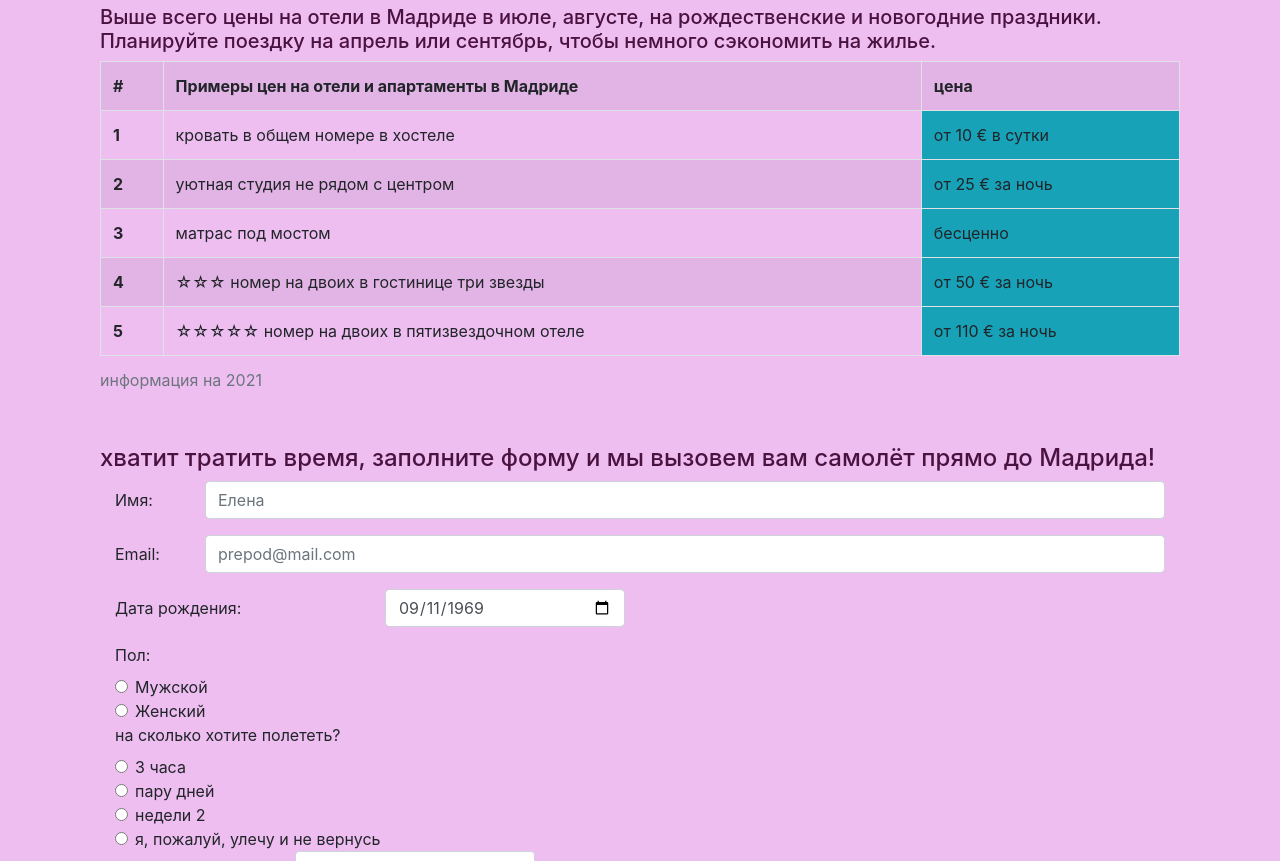
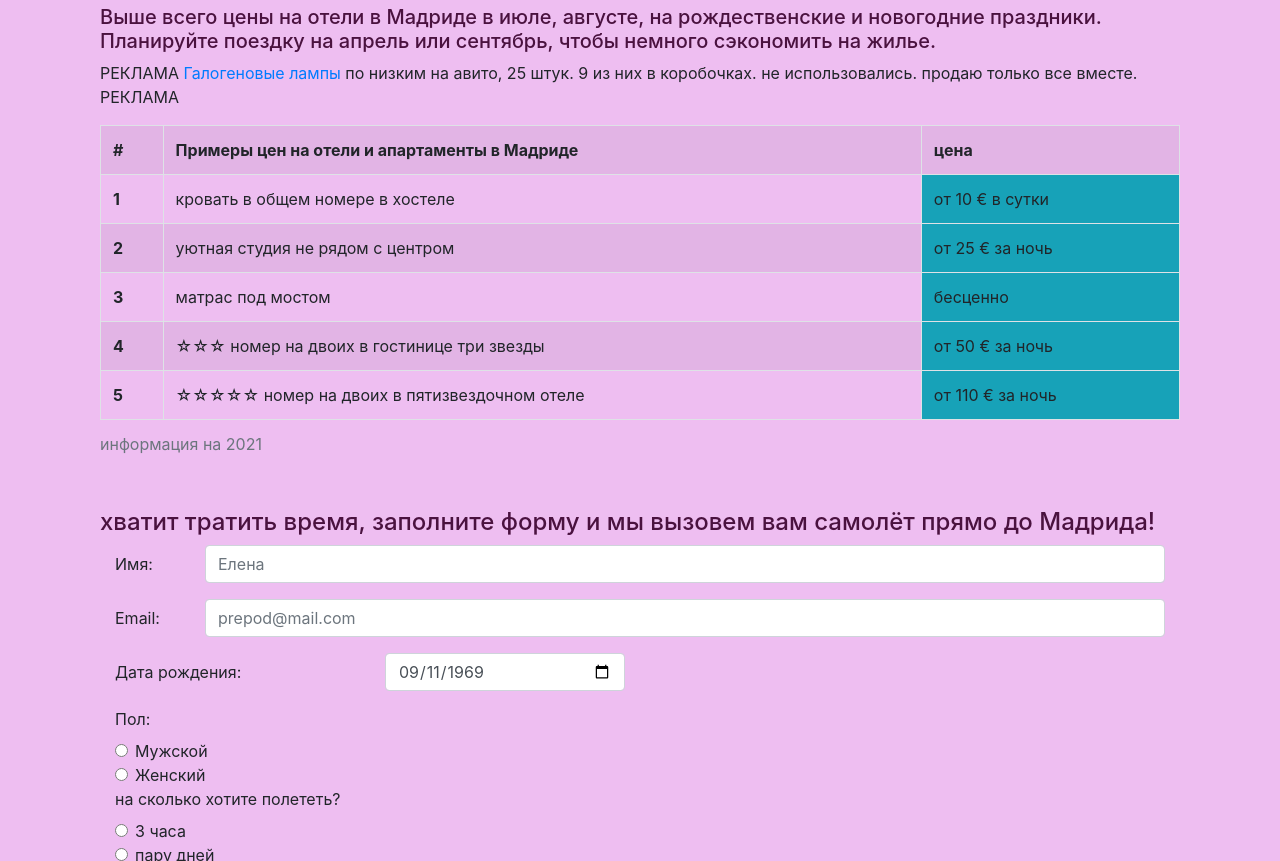
Before and after one commit to Kab1s/MyFirstSite, a plain HTML site: page index.html in a window 1280 px wide. Shown: the part 1247-2108 px from the top of the page. Drawn offline with nearby package versions, Linux system fonts and the light colour scheme.

Commit message:
Update index.html

```diff
--- a/index.html
+++ b/index.html
@@ -58,7 +58,8 @@ body {
 
 Средняя стоимость авиабилетов из Москвы или Питера в Мадрид в оба конца — 8–15 тысяч рублей.</h5>
 <h5 style="color:#4A123F;">Выше всего цены на отели в Мадриде в июле, августе, на рождественские и новогодние праздники. Планируйте поездку на апрель или сентябрь, чтобы немного сэкономить на жилье.</h5>
-      <div class="table-responsive-md order-md-0 order-1">
+    <p>РЕКЛАМА <a href="https://www.avito.ru/krasnodar/mebel_i_interer/galogenovye_lampy_2279890930">Галогеновые лампы</a> по низким на авито, 25 штук. 9 из них в коробочках. не использовались. продаю только все вместе. РЕКЛАМА</p>
+    <div class="table-responsive-md order-md-0 order-1">
         <table class="table table-striped table-bordered">
           <caption>информация на 2021</caption>
           <tbody>
```
